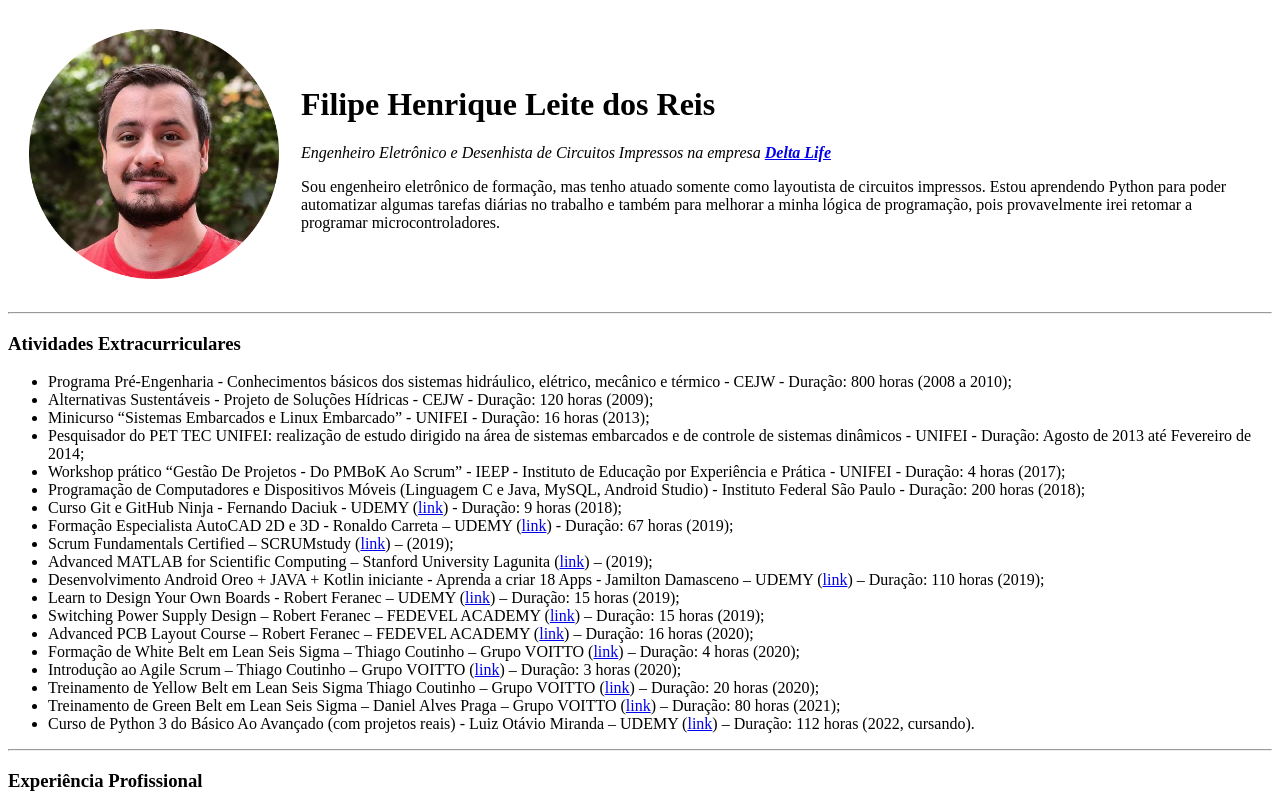
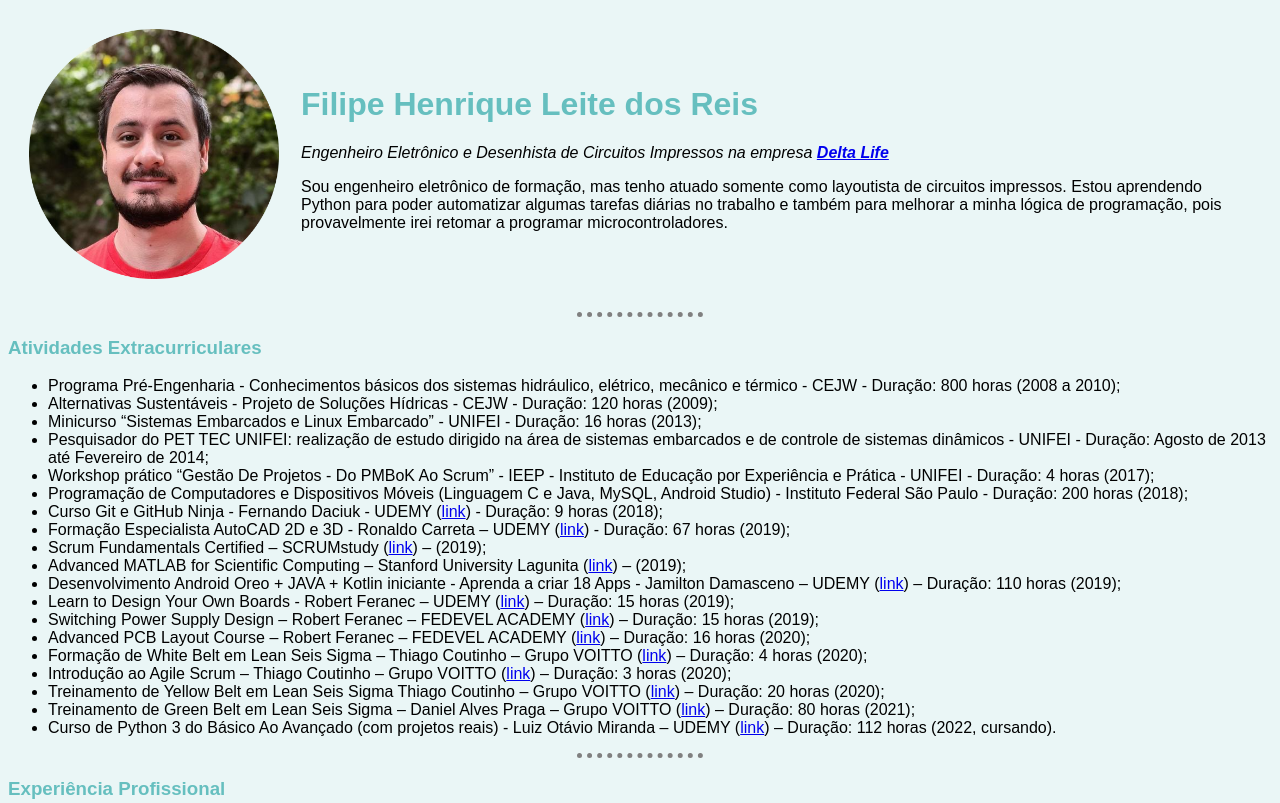
Before and after one commit to filipehlreis/cv, a plain HTML site: page index.html in a window 1280 px wide. Shown: the top 803 px of the page. Drawn offline with Linux system fonts and the light colour scheme.

Commit message:
Add CSS style.

```diff
--- /dev/null
+++ b/css/styles.css
@@ -0,0 +1,40 @@
+/****************** TAG SELECTORS ***************/
+body {
+  background-color: #EAF6F6;
+  font-family: sans-serif;
+}
+
+hr {
+  background-color: #EAF6F6;
+  border-style: none;
+  border-width: 5px;
+  border-top-style: dotted;
+  border-color: gray;
+  height: 1px;
+  width: 10%;
+}
+
+h1 {
+  color: #66BFBF;
+}
+
+
+
+
+h3 {
+  color: #66BFBF;
+}
+
+/****************** CLASS SELECTORS ***************/
+.bacon {
+  background-color: green;
+}
+
+.broccoli {
+  background-color: red;
+}
+
+/****************** ID SELECTORS ***************/
+#heading {
+  background-color: blue;
+}
--- a/index.html
+++ b/index.html
@@ -4,8 +4,9 @@
 <head>
   <meta charset="utf-8">
   <title> Filipe's Personal Site</title>
+  <link rel="stylesheet" href="css/styles.css">
+
 </head>
-
 
 <body>
 
@@ -27,11 +28,7 @@
       </td>
     </tr>
   </table>
-
-
-
   <hr>
-
   <h3>Atividades Extracurriculares</h3>
   <ul>
     <li>Programa Pré-Engenharia - Conhecimentos básicos dos sistemas hidráulico, elétrico, mecânico e térmico - CEJW - Duração: 800 horas (2008 a 2010);</li>
@@ -112,8 +109,6 @@
     </tr>
   </table>
 
-
-
   <hr>
 
   <a href="hobbies.html">Meus Hobbies</a> |
```
Also changed, not shown: contactme.html (+2 -1 lines), hobbies.html (+1 -0 lines).
